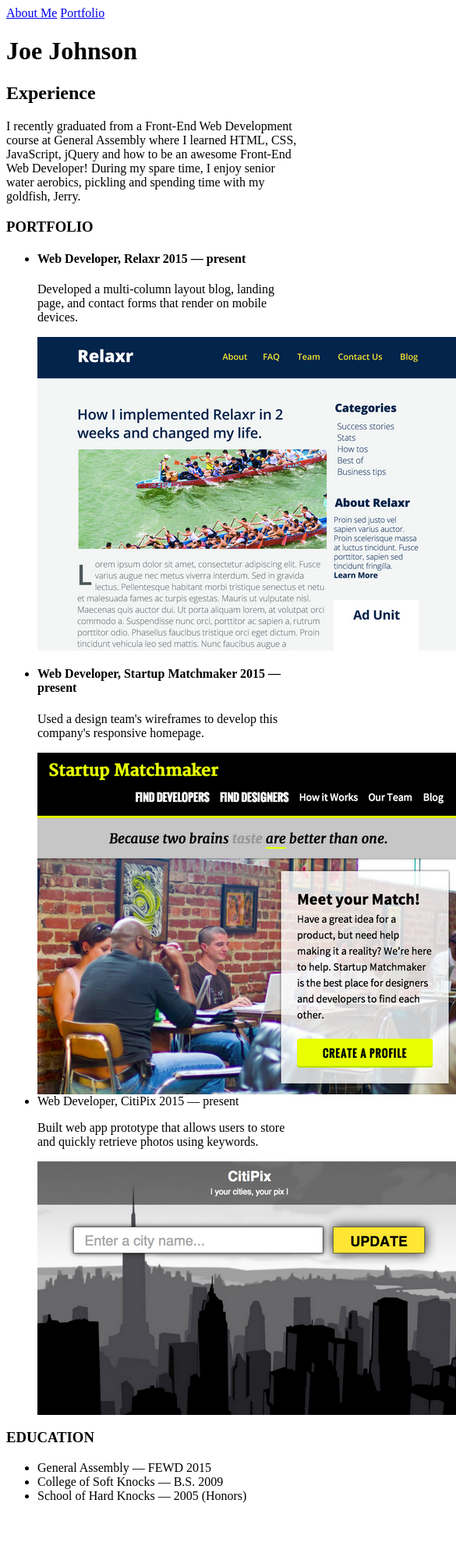
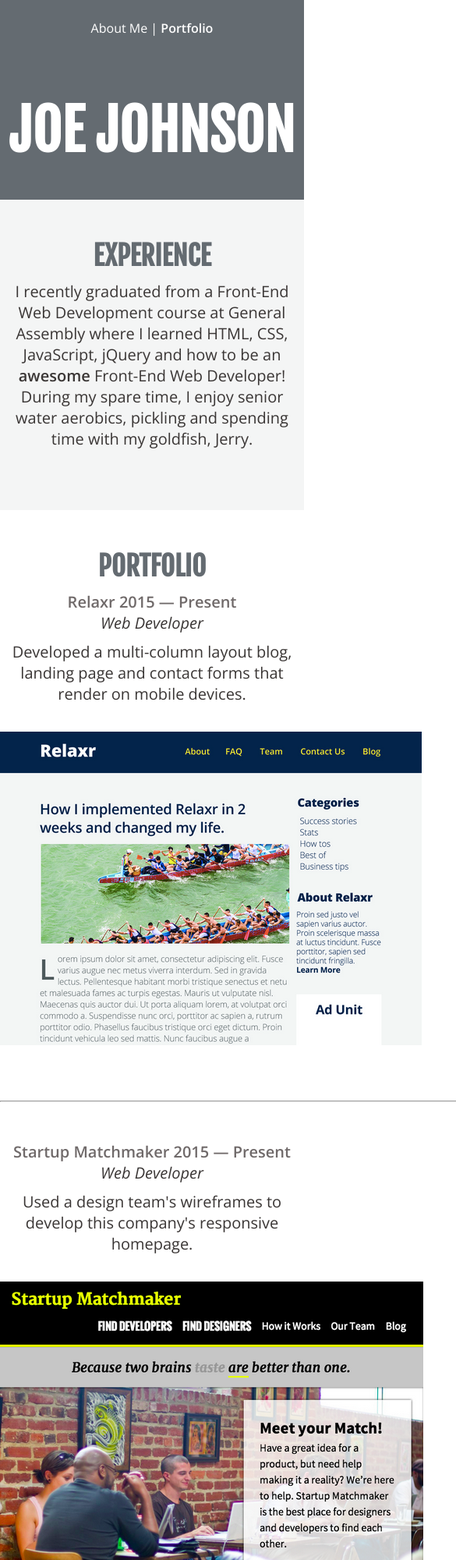
Before and after one commit to lauracleave2903/GA-FEWD10melb-Assignment1, a plain HTML site: page GA-FEWD10-L2-A1/portfolio.html in a window 390 px wide. Shown: the top 2000 px of the page at 78% size, 585 px wide, since content can reach past the window. Before the commit the page ends 1943 px from the top, so only its background shows below. Drawn offline with nearby package versions, Linux system fonts and the light colour scheme.

Commit message:
Final-Submission

```diff
--- a/GA-FEWD10-L2-A1/portfolio.html
+++ b/GA-FEWD10-L2-A1/portfolio.html
@@ -1,47 +1,81 @@
-<!DOCTYPE>
+<!DOCTYPE html>
 <html>
 	<head>
 		<meta charset="utf-8">
-		<title>Title</title>
+		<title>Joe Johnson | Portfolio</title>
 		<link rel="stylesheet" href="style.css">
 	</head>
 	<body>
-        <nav>
-            <a href="default.asp">About Me</a>
-            <a href="portfolio.asp">Portfolio</a>
-        </nav>
 
-        <h1>Joe Johnson</h1>
+        <div id="section1">
+            <nav>
+                <a href="index.html">About Me</a>
+                |
+                <a href="portfolio.html"><b>Portfolio</b></a>
+            </nav>
 
-        <h2>Experience</h2>
+            <h1>JOE JOHNSON</h1>
 
-        <p>I recently graduated from a Front-End Web Development course at General Assembly where I learned HTML, CSS, JavaScript, jQuery and how to be an awesome Front-End Web Developer! During my spare time, I enjoy senior water aerobics, pickling and spending time with my goldfish, Jerry.</p>
+            <br>
+        </div>
 
-        <h3>PORTFOLIO</h3>
+        <div id="section2">
+            <h2>EXPERIENCE</h2>
 
-        <ul>
-            <li><h4>Web Developer, Relaxr 2015 — present</h4></li>
-            <p>Developed a multi-column layout blog, landing page, and contact forms that render on mobile devices.</p>
+            <p>I recently graduated from a Front-End Web Development course at General Assembly where I learned HTML, CSS, JavaScript, jQuery and how to be an <b>awesome</b> Front-End Web Developer! During my spare time, I enjoy senior water aerobics, pickling and spending time with my goldfish, Jerry.</p>
 
-            <img src="images/relaxr_deliverable.png" alt="relaxr website"/>
+            <br>
+        </div>
 
-            <li><h4>Web Developer, Startup Matchmaker 2015 — present</h4></li>
+        <div id="section3">
+            <h2>PORTFOLIO</h2>
+
+            <h3>Relaxr 2015 — Present</h3>
+
+            <h4>Web Developer</h4>
+            <p>Developed a multi-column layout blog, landing page and contact forms that render on mobile devices.</p>
+            <p><img src="images/relaxr_deliverable.png" alt="relaxr website"/></p>
+
+            <hr>
+
+            <h3>Startup Matchmaker 2015 — Present</h3>
+
+            <h4>Web Developer</h4>
             <p>Used a design team's wireframes to develop this company's responsive homepage.</p>
+            <p><img src="images/startup_matchmaker_deliverable.png" alt="startup matchmaker website"/></p>
 
-            <img src="images/startup_matchmaker_deliverable.png" alt="startup matchmaker website"/>
+            <hr>
 
-            <li>Web Developer, CitiPix 2015 — present</li>
+            <h3>CitiPix 2015 — Present</h3>
+
+            <h4>Web Developer</h4>
             <p>Built web app prototype that allows users to store and quickly retrieve photos using keywords.</p>
+            <p><img src="images/citipix_deliverable.png" alt="citipix website"/></p>
 
-            <img src="images/citipix_deliverable.png" alt="citipix website"/>
-        </ul>
+            <br>
+        </div>
 
-        <h3>EDUCATION</h3>
+        <div id="section2">
+            <h2>EDUCATION</h2>
 
-        <ul>
-            <li>General Assembly — FEWD 2015</li>
-            <li>College of Soft Knocks — B.S. 2009</li>
-            <li>School of Hard Knocks — 2005 (Honors)</li>
+            <ul>
+                <li><b>General Assembly</b> <i>— FEWD 2015</i></li>
+                <li><b>College of Soft Knocks</b> <i>— B.S. 2009</i></li>
+                <li><b>School of Hard Knocks</b> <i>— 2005 (Honors)</i></li>
+            </ul>
+
+            <br>
+        </div>
+
+    <div id="footer">
+        <a href="//Facebook.com">Facebook</a>
+        |
+        <a href="//Twitter.com">Twitter</a>
+        |
+        <a href="//Instagram.com">Instagram</a>
+        |
+        <a href="//Linkedin.com">LinkedIn</a>
+    </div>
 
     </body>
 </html>
--- a/GA-FEWD10-L2-A1/style.css
+++ b/GA-FEWD10-L2-A1/style.css
@@ -0,0 +1,134 @@
+@import url(https://fonts.googleapis.com/css?family=Open+Sans:300,300italic,600,600italic);
+@import url(https://fonts.googleapis.com/css?family=Fjalla+One);
+
+body {
+    position: relative;
+    margin: 0px auto;
+}
+
+nav {
+    text-align: center;
+    font-family: 'Open Sans', Helvetica, sans-serif;
+    font-weight: 300;
+    font-size: 16px;
+    color: white;
+    padding-top: 25px;
+    padding-bottom: 25px;
+}
+
+h1 {
+    text-align: center;
+    font-family: 'Fjalla One', Helvetica, sans-serif;
+    font-size: 72px;
+    color: white;
+    margin-top: 50px;
+    margin-bottom: 0px;
+}
+
+h2 {
+    text-align: center;
+    font-family: 'Fjalla One', Helvetica, sans-serif;
+    font-size: 35px;
+    color: #646b71;
+    padding-top: 0px;
+    margin-top: 0px;
+    margin-bottom: 10px;
+}
+
+h3 {
+    text-align: center;
+    font-family: 'Open Sans', Helvetica, sans-serif;
+    font-weight: 600;
+    font-size: 20px;
+    color: #706a6a;
+    margin-top: 0px;
+    margin-bottom: 0px;
+}
+
+h4 {
+    text-align: center;
+    font-family: 'Open Sans', Helvetica, sans-serif;
+    font-weight: 300;
+    font-style: italic;
+    font-size: 20px;
+    color: #3a3635;
+    margin-top: 0px;
+    margin-bottom: 10px;
+}
+
+p {
+    text-align: center;
+    font-family: 'Open Sans', Helvetica, sans-serif;
+    font-weight: 300;
+    font-size: 20px;
+    color: #3a3635;
+    max-width: 784px;
+    position: relative;
+    margin: 0px auto;
+    margin-bottom: 10px;
+}
+
+ul {
+    list-style-position: inside;
+    text-align: center;
+    font-family: 'Open Sans', Helvetica, sans-serif;
+    font-weight: 300;
+    font-size: 20px;
+    color: #3a3635;
+    margin-left: 116.556px;
+    margin-right: 116.556px;
+    margin-top: 0px;
+}
+
+img {
+    padding-top: 25px;
+    padding-bottom: 15px;
+}
+
+hr {
+    width: 784px;
+    margin-top: 50px;
+    margin-bottom: 50px;
+    color: #3a3635;
+}
+
+a {
+    text-decoration: none;
+    color: white;
+}
+
+#section1 {
+    position: relative;
+    margin: 0 auto;
+    padding-bottom: 25px;
+    background-color: #646b71;
+}
+
+#section2 {
+    position: relative;
+    margin: 0 auto;
+    padding-top: 50px;
+    padding-bottom: 50px;
+    background-color: rgba(209,213,216,0.25);
+}
+
+#section3 {
+    position: relative;
+    margin: 0 auto;
+    padding-top: 50px;
+    padding-bottom: 50px;
+    background-color: white;
+}
+
+#footer {
+    position: relative;
+    margin: 0 auto;
+    text-align: center;
+    font-family: 'Open Sans', Helvetica, sans-serif;
+    font-weight: 300;
+    font-size: 16px;
+    color: white;
+    padding-top: 25px;
+    padding-bottom: 100px;
+    background-color: #3a3635;
+}
```
Also changed, not shown: GA-FEWD10-L2-A1/index.html (+30 -10 lines), GA-FEWD10-L2-A1/images/doge_profileimage.png (added).
